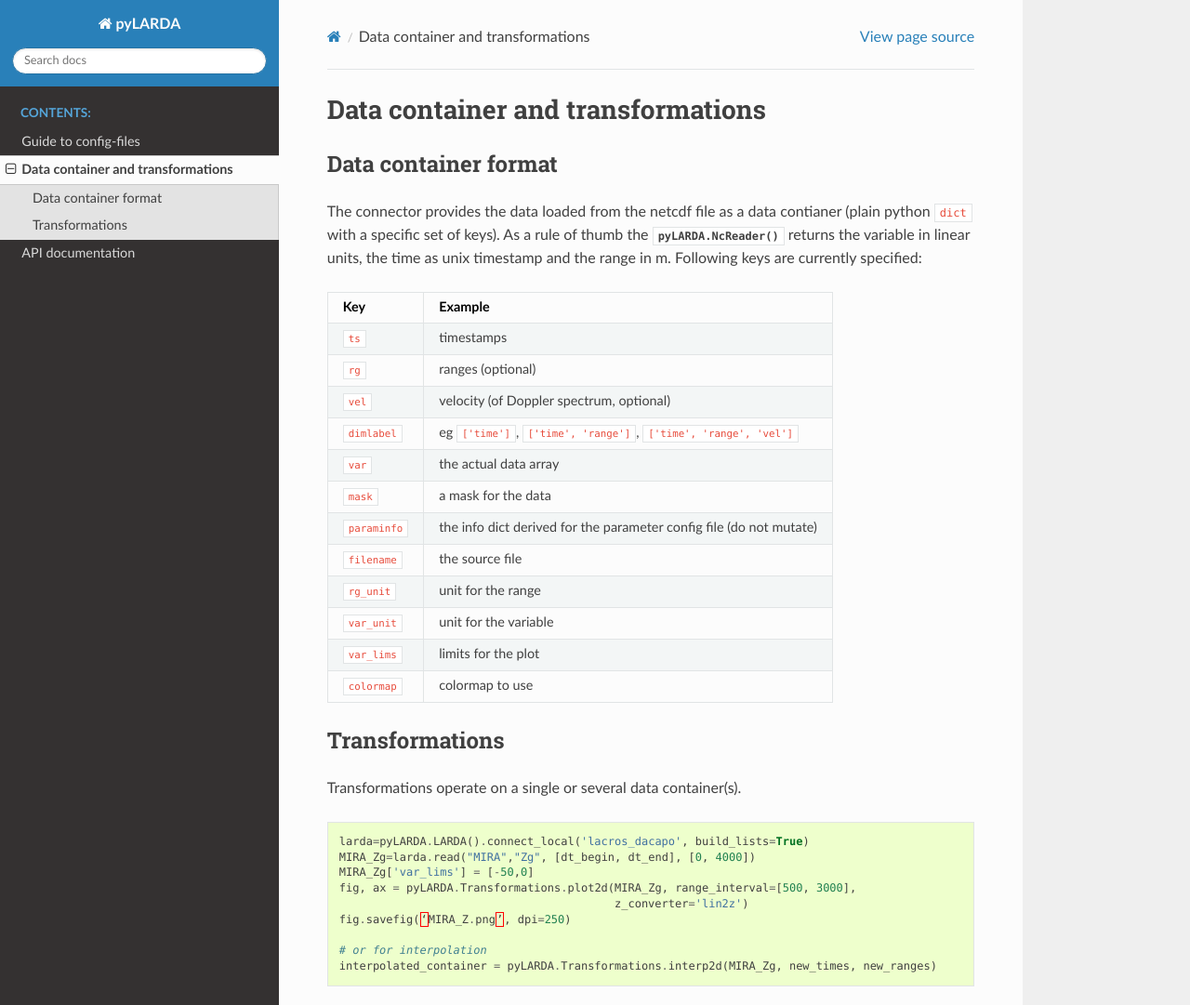
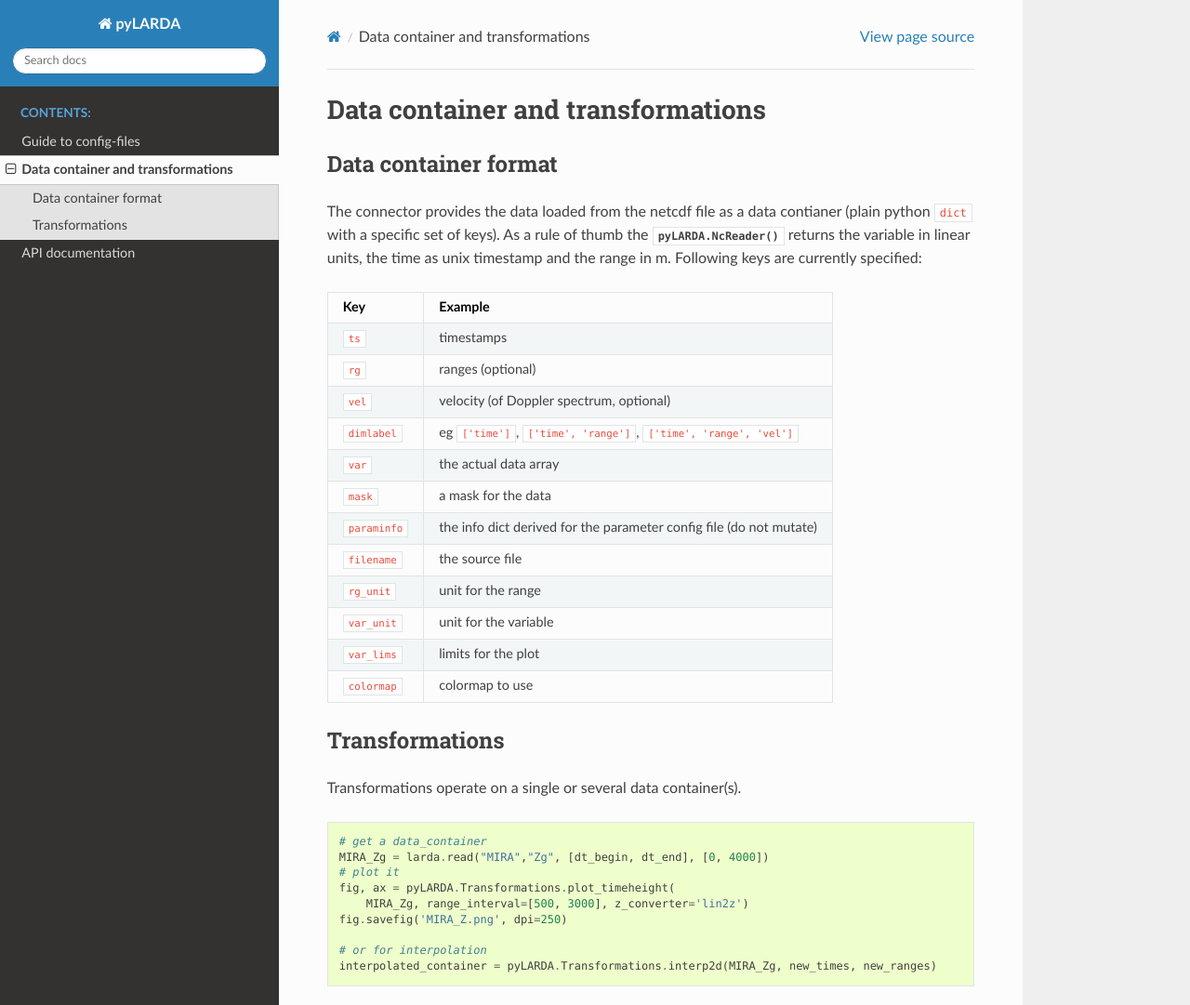
Before and after one commit to lacros-tropos/larda, a Sphinx documentation site: the page built from docs/source/datacontainer_and_transformation.rst, in a window 1280 px wide and 1374 px high, cut to the strip 0-1081 px from the top of the window. Shown: the whole strip at 93% size. Built offline with Sphinx 7.4.7 and the Read the Docs theme 2.0.0, drawn with Linux system fonts in a browser that asks for light colours.

```diff
--- a/docs/source/datacontainer_and_transformation.rst
+++ b/docs/source/datacontainer_and_transformation.rst
@@ -35,15 +35,14 @@ Transformations
 ---------------
 Transformations operate on a single or several data container(s).
 
+.. code-block:: python
 
-.. code:: python
-
-    larda=pyLARDA.LARDA().connect_local('lacros_dacapo', build_lists=True)
-    MIRA_Zg=larda.read("MIRA","Zg", [dt_begin, dt_end], [0, 4000])
-    MIRA_Zg['var_lims'] = [-50,0]
-    fig, ax = pyLARDA.Transformations.plot2d(MIRA_Zg, range_interval=[500, 3000],
-                                             z_converter='lin2z')
-    fig.savefig(‘MIRA_Z.png’, dpi=250)
+    # get a data_container
+    MIRA_Zg = larda.read("MIRA","Zg", [dt_begin, dt_end], [0, 4000])
+    # plot it
+    fig, ax = pyLARDA.Transformations.plot_timeheight(
+        MIRA_Zg, range_interval=[500, 3000], z_converter='lin2z')
+    fig.savefig('MIRA_Z.png', dpi=250)
 
     # or for interpolation
     interpolated_container = pyLARDA.Transformations.interp2d(MIRA_Zg, new_times, new_ranges)
--- a/pyLARDA/__init__.py
+++ b/pyLARDA/__init__.py
@@ -129,6 +129,9 @@ class LARDA :
 
         return data
 
+    def print_params(self):
+        print("System, Param")
+        [print(k, self.connectors[k].params_list) for k in self.connectors.keys()]
 
     def days_with_data(self):
         """
```
Also changed, not shown: README.md (+59 -3 lines), requirements.txt (added, +7 -0 lines), 4 other files.
